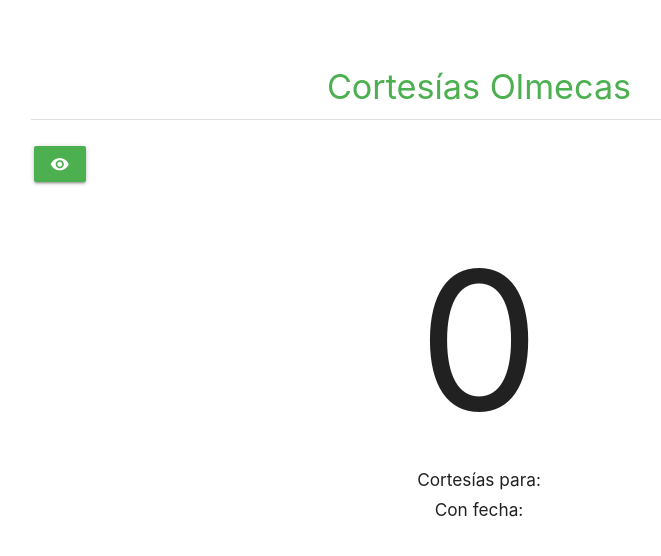
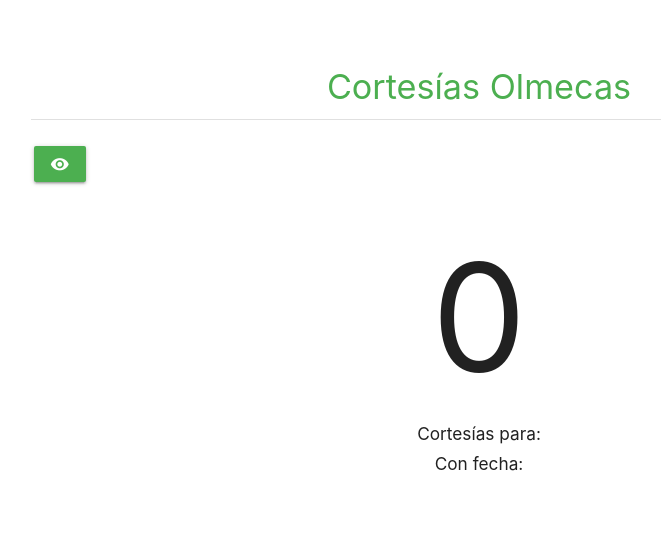
Before and after one commit to DEDC/cortesias, a Django app: template templates/base/base.html in a window 1280 px wide. Shown: the top 556 px of the page, without its empty margins (161-822 px from the left). Run offline with Django 3.2, Linux system fonts and the light colour scheme; the template is opened without the code that fills it, so the values that code supplies are empty.

```diff
--- a/templates/base/base.html
+++ b/templates/base/base.html
@@ -28,7 +28,7 @@
         }
 
         #total_cortesias {
-            font-size: 15vw;
+            font-size: 10em;
         }
     </style>
 </head>
```
